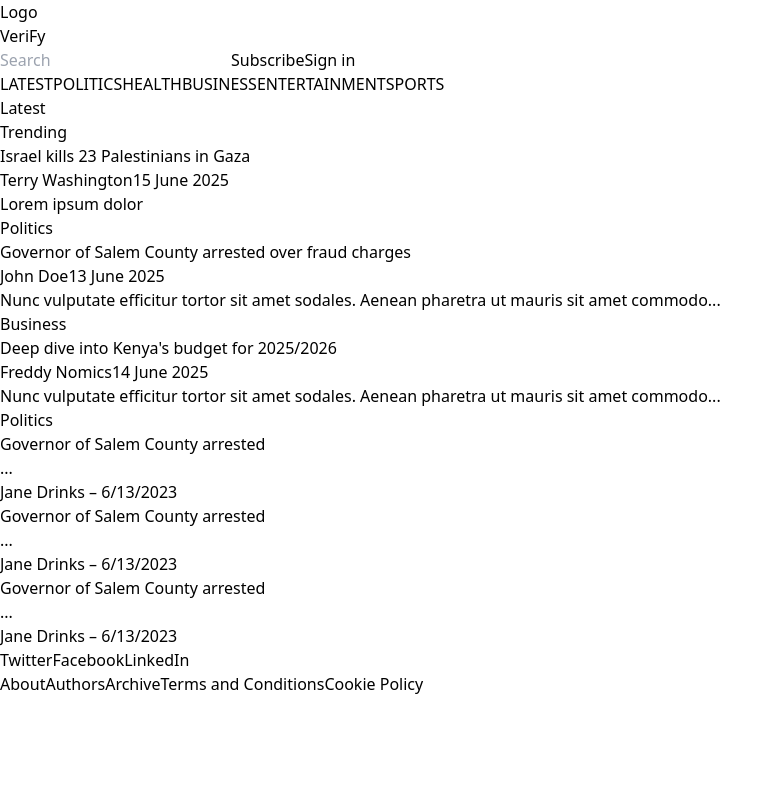
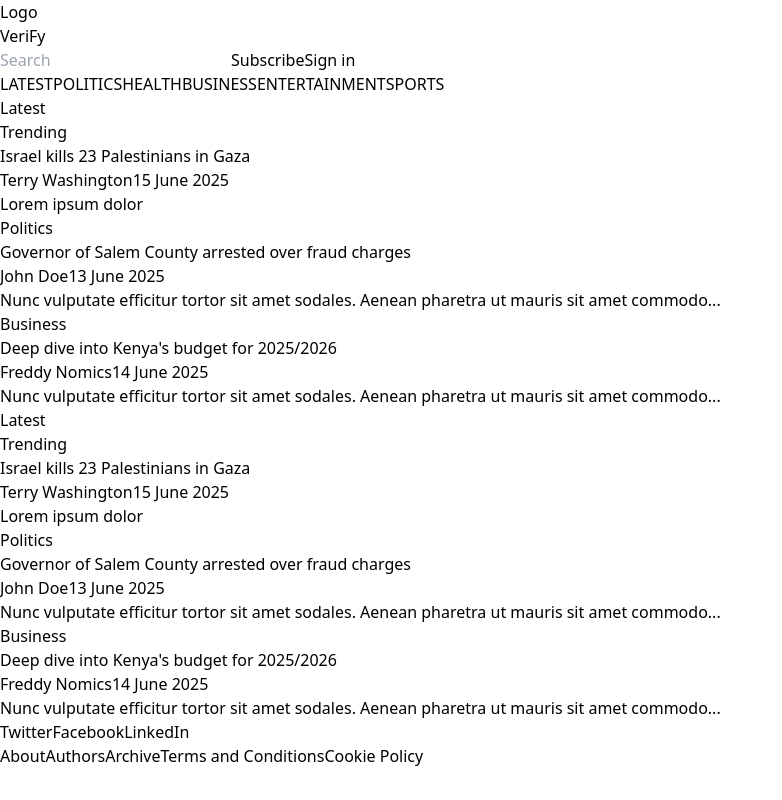
Before and after one commit to Smyles019/VeriFy, a React (Vite) app in the folder frontend/: page / in a window 1280 px wide. Shown: the whole page, without its empty margins (0-782 px from the left). Built offline with nearby package versions, Linux system fonts and the light colour scheme.

Commit message:
Added BrowserRouter component

```diff
--- a/frontend/src/App.jsx
+++ b/frontend/src/App.jsx
@@ -1,39 +1,39 @@
-import {BrowserRouter as Router, Routes, Route} from 'react-router-dom';
-import Home from './pages/Home'
-import ArticleDetails from './pages/ArticleDetails'
-import Login from './pages/Login'
-import Register from './pages/Register'
-import NotFound from './pages/NotFound'
-import Navbar from './components/Navbar';
-import NewsSection from './components/NewsSection';
-import CategorySlider from './components/CategorySlider';
-import Footer from './components/Footer';
+import React from 'react'
+import { BrowserRouter as Router, Routes, Route} from 'react-router-dom'
+import Navbar from './components/Navbar'
+import NewsSection from './components/NewsSection'
+import CategorySlider from './components/CategorySlider'
+import Footer from './components/Footer'
+import ReporterDashboard from './pages/ReporterDashboard'
 
-function App(){
+
+
+const Home = () => (
+  <main className='px-4 md:px-12 lg:px-20'>
+    <NewsSection />
+    <NewsSection />
+
+  </main>
+)
+const Login = () => <h2>Login Page</h2>
+const NotFound = () => <h2>404 Not Found</h2>
+
+
+const App = () => {
     return(
     <Router>
-     <div className="min-h-screen flex flex-col">
-      <Navbar/>
-       <main className='flex-grow px-6'>
+     <Navbar />
+     <div className='p-4'>
       <Routes>
-      <Route path="/" element = {
-        <>
-        <NewsSection/>
-        <CategorySlider/>
-        </>
-      }/>
         <Route path="/" element={<Home />} />
-      <Route path="/article/:id" element={<ArticleDetails />} />
         <Route path="/login" element={<Login />} />
-      <Route path="/register" element={<Register />} />
         <Route path="*" element={<NotFound />} />
+        <Route path="/reporterdashboard" element={<ReporterDashboard />} />
       </Routes>
-    </main>
+    </div>
     <Footer />
-    </div>
     </Router>
-    );
+  )
 }
 
-
 export default App
```
Lines whose indentation alone changed are shown as unchanged.
